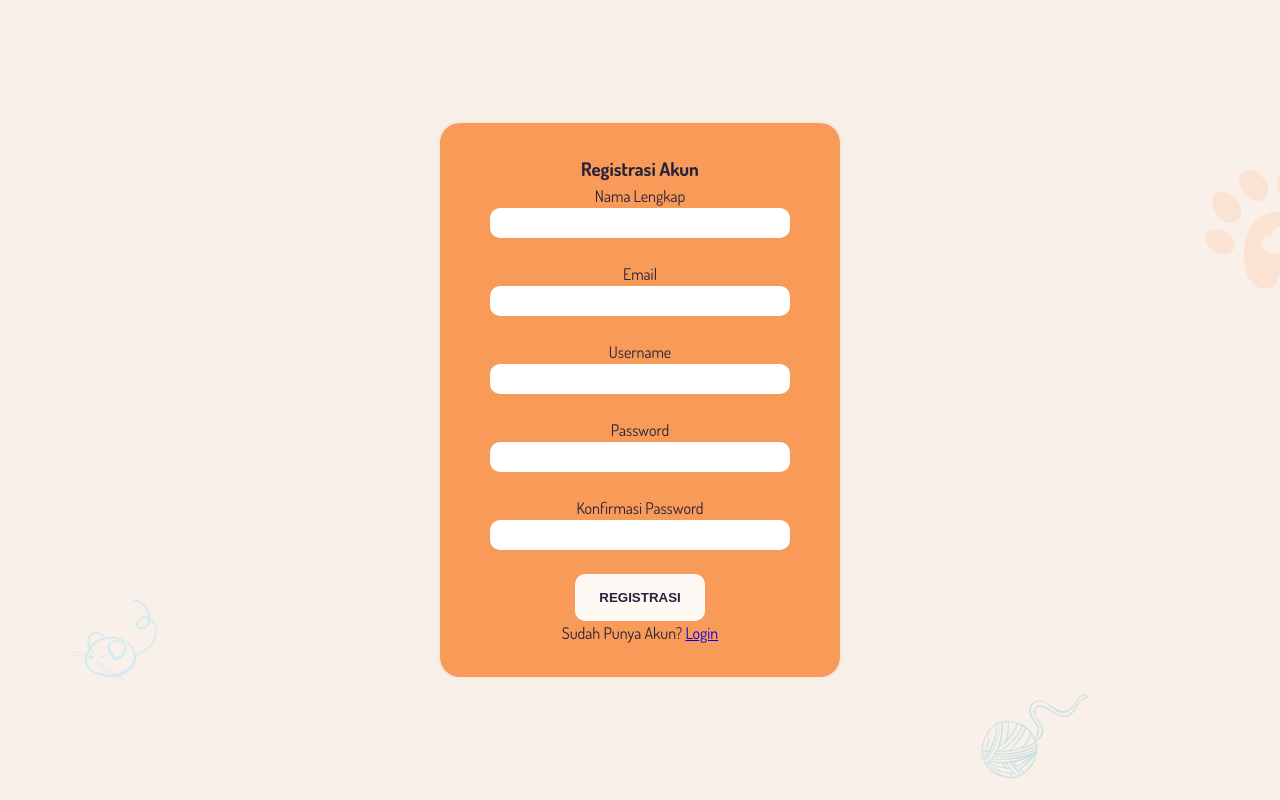
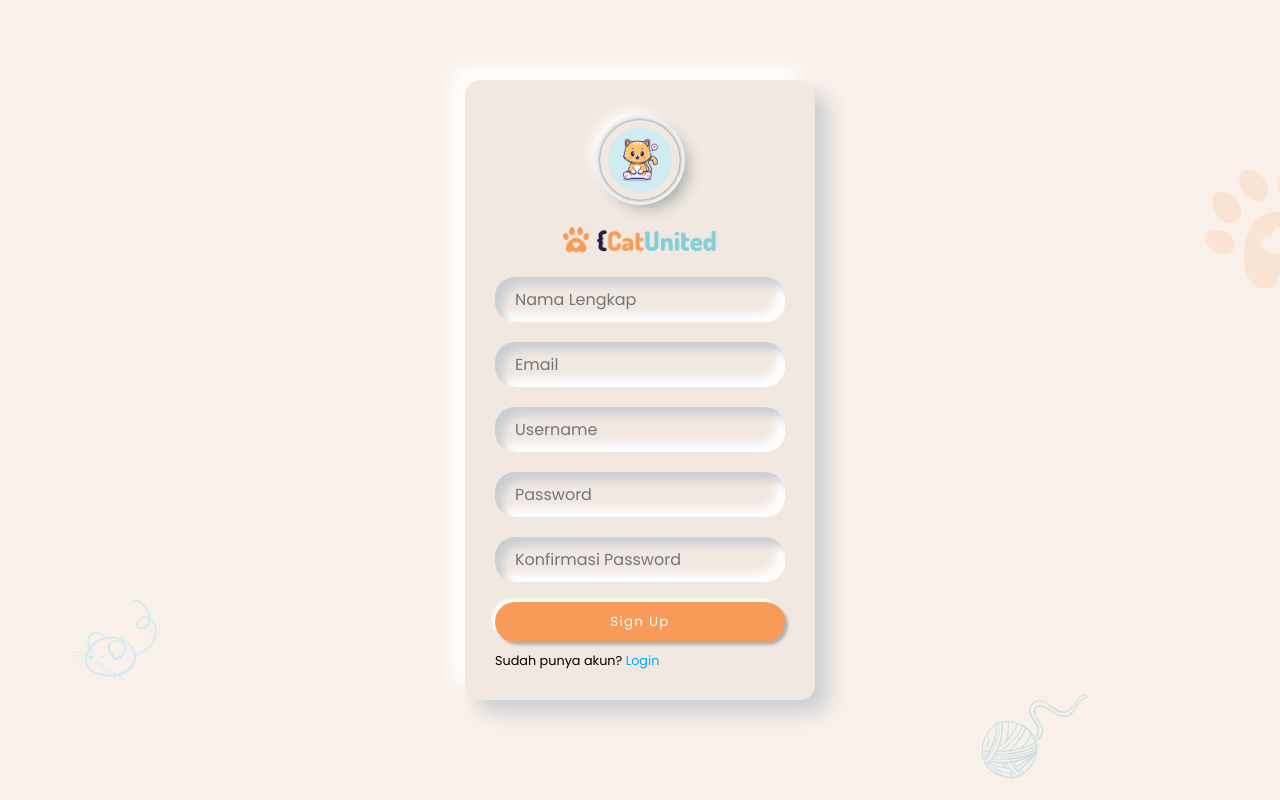
Before and after one commit to Mithaamalia13/UAS_WEB, a PHP site: page /UserRegister.php in a window 1280 px wide. Run offline with PHP 8.4, Linux system fonts and the light colour scheme.

Commit message:
login&register

```diff
--- a/PA_WEB/UserRegister.php
+++ b/PA_WEB/UserRegister.php
@@ -5,11 +5,46 @@
     <meta http-equiv="X-UA-Compatible" content="IE=edge">
     <meta name="viewport" content="width=device-width, initial-scale=1.0">
     <title>Registrasi</title>
-    <link rel="stylesheet" href="stylebooking.css">
+    <link rel="stylesheet" href="userRegis.css">
+    <!-- <link rel="stylesheet" href="stylebooking.css"> -->
     <link rel="shortcut icon" type="image/jpg" href="img/Kucing.png"/>
 </head>
 <body>
-    <div  class="form">
+    <div class="wrapper">
+        <div class="logo">
+            <img src="img/kuc.png" alt="">
+        </div>
+        <div class="text-center mt-4 name">
+            <img src="img/Logo.png" alt="">
+        </div>
+        <form action="" method="post" class="p-3 mt-3">
+            <div class="form-field d-flex align-items-center">
+                <span class="far fa-user"></span>
+                <input type="text" name="nama" id="NamaLengkap" placeholder="Nama Lengkap">
+            </div>
+            <div class="form-field d-flex align-items-center">
+                <span class="fas fa-key"></span>
+                <input type="email" name="email" id="email" placeholder="Email">
+            </div>
+            <div class="form-field d-flex align-items-center">
+                <span class="far fa-user"></span>
+                <input type="text" name="username" id="userName" placeholder="Username">
+            </div>
+            <div class="form-field d-flex align-items-center">
+                <span class="far fa-user"></span>
+                <input type="password" name="password" id="pwd" placeholder="Password">
+            </div>
+            <div class="form-field d-flex align-items-center">
+                <span class="far fa-user"></span>
+                <input type="password" name="konfirmasi" id="pwd2" placeholder="Konfirmasi Password">
+            </div>
+            <button class="btn mt-3" name='regis' type="submit">Sign Up</button>
+        </form>
+        <div class="text-center fs-6">
+            Sudah punya akun? <a href="UserLogin.php"> Login</a>
+        </div>
+    </div>
+    <!-- <div  class="form">
     <h3>Registrasi Akun</h3>
     <form action="" method="post">
         <label for="">Nama Lengkap</label><br>
@@ -33,7 +68,7 @@
     <p>Sudah Punya Akun?
         <a href = "UserLogin.php">Login</a>
     </p>
-    </div>
+    </div> -->
 
 </body>
 </html>
--- /dev/null
+++ b/PA_WEB/userRegis.css
@@ -0,0 +1,120 @@
+/* Importing fonts from Google */
+@import url('https://fonts.googleapis.com/css2?family=Poppins:wght@300;400;500;600;700;800;900&display=swap');
+
+/* Reseting */
+* {
+    margin: 0;
+    padding: 0;
+    box-sizing: border-box;
+    font-family: 'Poppins', sans-serif;
+}
+
+body {
+    /* background: #ecf0f3; */
+    background-image: url(img/background.png);
+    background-position: right center;
+    background-size: cover;
+    position: relative;
+    background-attachment: fixed;
+}
+
+.wrapper {
+    max-width: 350px;
+    min-height: 500px;
+    margin: 80px auto;
+    padding: 40px 30px 30px 30px;
+    background-color: #f1e8e2;
+    border-radius: 15px;
+    box-shadow: 13px 13px 20px #cbced1, -13px -13px 20px #fff;
+}
+
+.logo {
+    width: 80px;
+    margin: auto;
+}
+
+.logo img {
+    width: 100%;
+    height: 80px;
+    object-fit: cover;
+    border-radius: 50%;
+    box-shadow: 0px 0px 3px #5f5f5f,
+        0px 0px 0px 5px #ecf0f3,
+        8px 8px 15px #a7aaa7,
+        -8px -8px 15px #fff;
+}
+
+.wrapper .name{
+    text-align: center;
+    margin: 20px;
+    max-height: 30px;
+}
+
+.wrapper .name img{
+    max-height: 30px;
+}
+
+.wrapper .form-field input {
+    width: 100%;
+    display: block;
+    border: none;
+    outline: none;
+    background: none;
+    font-size: 1rem;
+    color: #000;
+    padding: 10px 15px 10px 10px;
+    /* border: 1px solid red; */
+}
+
+.wrapper .form-field {
+    padding-left: 10px;
+    margin-bottom: 20px;
+    border-radius: 20px;
+    box-shadow: inset 8px 8px 8px #cbced1, inset -8px -8px 8px #fff;
+}
+
+.wrapper .form-field .fas {
+    color: #555;
+}
+
+.wrapper .btn {
+    box-shadow: none;
+    width: 100%;
+    height: 40px;
+    background-color: #F89A58;
+    color: #fff;
+    border: none;
+    border-radius: 25px;
+    box-shadow: 3px 3px 3px #b1b1b1,
+        -3px -3px 3px #fff;
+    letter-spacing: 1.3px;
+}
+
+.wrapper .fs-6{
+    margin-top: 10px;
+    font-size: 0.8rem;
+}
+
+.wrapper .btn:hover {
+    background-color: #f1e8e2;
+    color: #F89A58;
+}
+
+.wrapper a {
+    text-decoration: none;
+    font-size: 0.8rem;
+    color: #03A9F4;
+}
+
+.wrapper a:hover {
+    color: #039BE5;
+}
+
+
+
+@media(max-width: 380px) {
+    .wrapper {
+        margin: 30px 20px;
+        padding: 40px 15px 15px 15px;
+    }
+}
```
Also changed, not shown: PA_WEB/AdminLogin.php (+23 -3 lines), PA_WEB/UserLogin.php (+26 -3 lines), PA_WEB/loginAdmin.css (added, +107 -0 lines), PA_WEB/userLogin.css (added, +120 -0 lines), PA_WEB/img/kuc.png (added).
